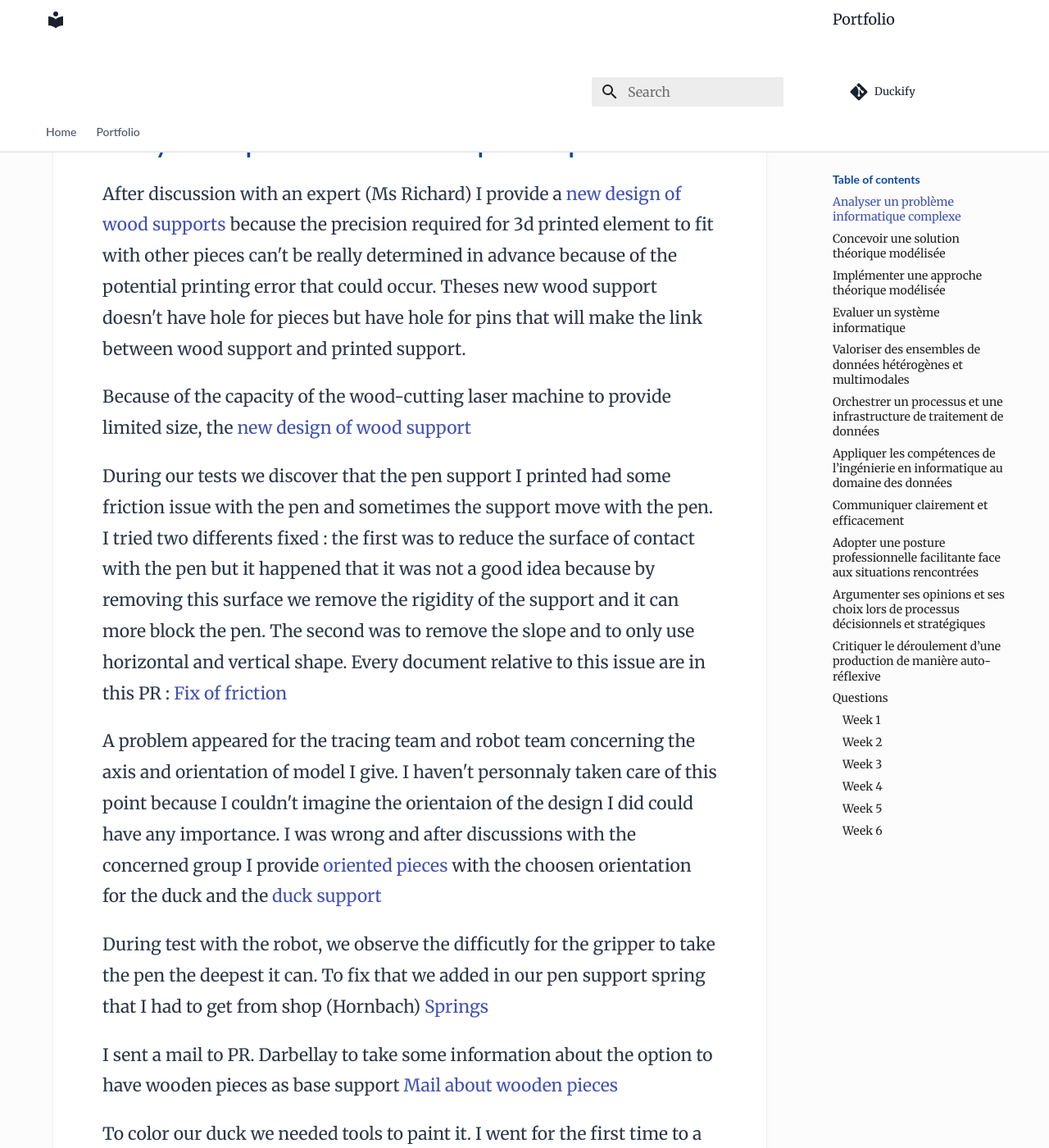
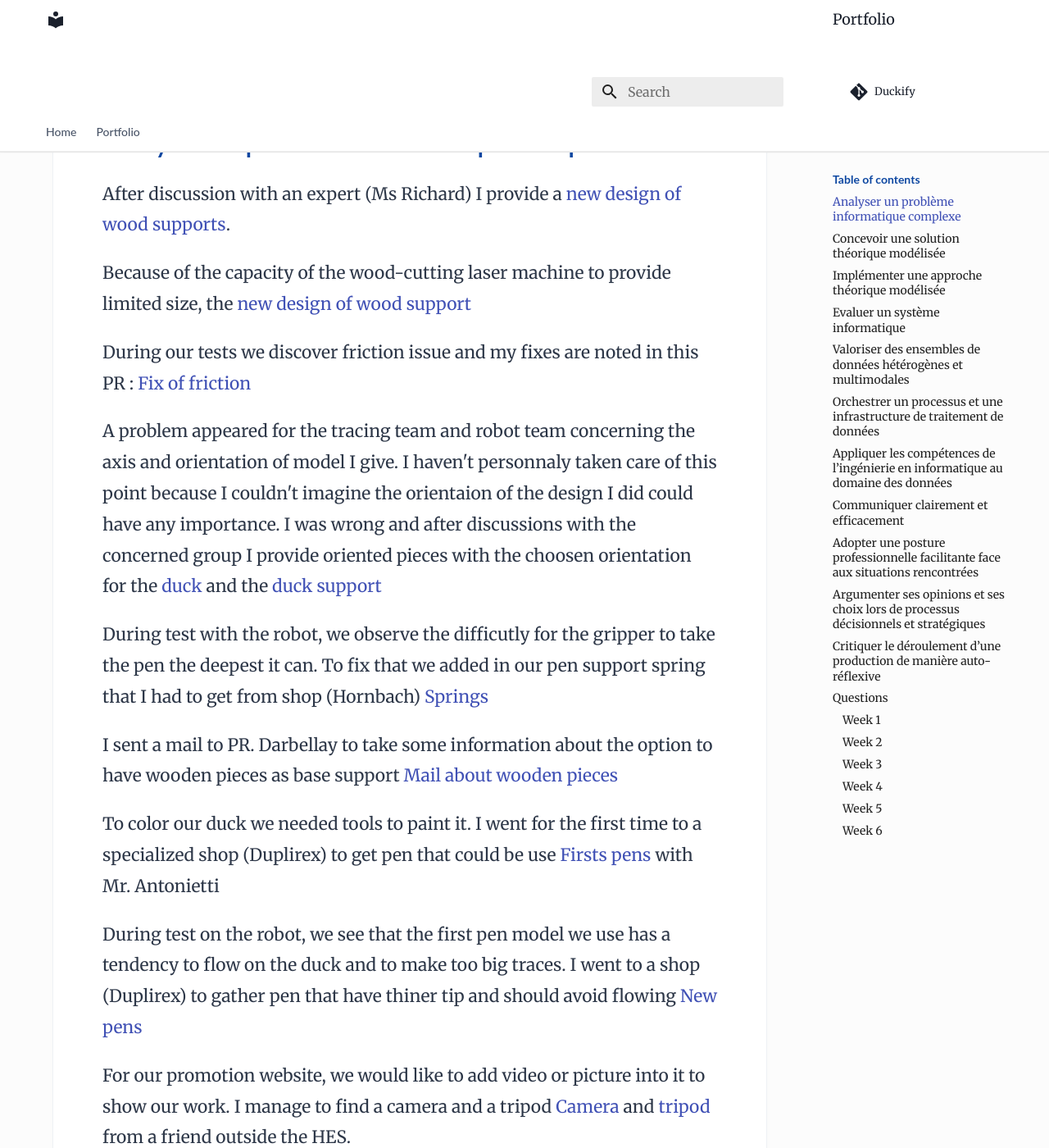
Before and after one commit to mastermeter/portfolio, an MkDocs documentation site: the page built from docs/PortfolioTemplate.md, in a window 1280 px wide and 1400 px high, scrolled down 1319 px. Shown: the whole window at 82% size. Built offline with MkDocs 1.6.1 and Material for MkDocs 9.7.7, drawn with Linux system fonts in a browser that asks for light colours; comment, search, counter and statistics services are not loaded; some of the changed text lies outside the part shown.

Commit message:
fix : link modification + typo fix

```diff
--- a/docs/PortfolioTemplate.md
+++ b/docs/PortfolioTemplate.md
@@ -23,13 +23,13 @@
 
 ## Analyser un problème informatique complexe
 
-After discussion with an expert (Ms Richard) I provide a [new design of wood supports](https://github.com/Toys-R-Us-Rex/Duckify/commit/1009e153e927d299d40bac70b55392cf1c785faa) because the precision required for 3d printed element to fit with other pieces can't be really determined in advance because of the potential printing error that could occur. Theses new wood support doesn't have hole for pieces but have hole for pins that will make the link between wood support and printed support.
+After discussion with an expert (Ms Richard) I provide a [new design of wood supports](https://github.com/Toys-R-Us-Rex/Duckify/commit/1009e153e927d299d40bac70b55392cf1c785faa).
 
 Because of the capacity of the wood-cutting laser machine to provide limited size, the [new design of wood support](https://github.com/Toys-R-Us-Rex/Duckify/commit/1009e153e927d299d40bac70b55392cf1c785faa)
 
-During our tests we discover that the pen support I printed had some friction issue with the pen and sometimes the support move with the pen. I tried two differents fixed : the first was to reduce the surface of contact with the pen but it happened that it was not a good idea because by removing this surface we remove the rigidity of the support and it can more block the pen. The second was to remove the slope and to only use horizontal and vertical shape. Every document relative to this issue are in this PR : [Fix of friction](https://github.com/Toys-R-Us-Rex/Duckify/pull/75)
+During our tests we discover friction issue and my fixes are noted in this PR : [Fix of friction](https://github.com/Toys-R-Us-Rex/Duckify/pull/75)
 
-A problem appeared for the tracing team and robot team concerning the axis and orientation of model I give. I haven't personnaly taken care of this point because I couldn't imagine the orientaion of the design I did could have any importance. I was wrong and after discussions with the concerned group I provide [oriented pieces](https://github.com/Toys-R-Us-Rex/Duckify/commit/02be7384ea0f5d1c3b25ee3d7182638ddd4411b0) with the choosen orientation for the duck and the [duck support](https://github.com/Toys-R-Us-Rex/Duckify/commit/60b868903d585489b0eca09b0ea36b5205b98de7)
+A problem appeared for the tracing team and robot team concerning the axis and orientation of model I give. I haven't personnaly taken care of this point because I couldn't imagine the orientaion of the design I did could have any importance. I was wrong and after discussions with the concerned group I provide oriented pieces with the choosen orientation for the [duck](https://github.com/Toys-R-Us-Rex/Duckify/commit/02be7384ea0f5d1c3b25ee3d7182638ddd4411b0) and the [duck support](https://github.com/Toys-R-Us-Rex/Duckify/commit/60b868903d585489b0eca09b0ea36b5205b98de7)
 
 During test with the robot, we observe the difficutly for the gripper to take the pen the deepest it can. To fix that we added in our pen support spring that I had to get from shop (Hornbach) [Springs](assets/spring.jpg)
 
@@ -49,9 +49,9 @@
 - To show to the team how I would imagine a duck support in the concept.
 - Create some complexe shape in the sence they require some deeper knowledge to design them.
 
-I design a first version of pen support  [Pen-related model](https://github.com/Toys-R-Us-Rex/Duckify/commit/343e6cbbd831bb5ca98af4b043ff2c8a33d482d6)
+I provide for the robot team 2 pieces that replace real pen for early test [Pen-related model](https://github.com/Toys-R-Us-Rex/Duckify/commit/7aee82fd02d751a778e9e48157983562d8bab257)
 
-I produce for the robot team [a test slope](https://github.com/Toys-R-Us-Rex/Duckify/commit/99d94a4e07718d70484d219bf683ba410575c68d) to provide a shape that is not a plate but not rounded to give a medium difficulty challenge.
+I produce for the robot team [a test slope](https://github.com/Toys-R-Us-Rex/Duckify/commit/99d94a4e07718d70484d219bf683ba410575c68d) to provide a medium difficulty challenge.
 
 I design a  [metal plate](https://github.com/Toys-R-Us-Rex/Duckify/commit/60afaa97607ae36a96b1a6e3f52b57007e52b891) that represent the large plate under the robot for presentation purpose and to help my teammate to visualize easily how my pieces assemble together
 
```
